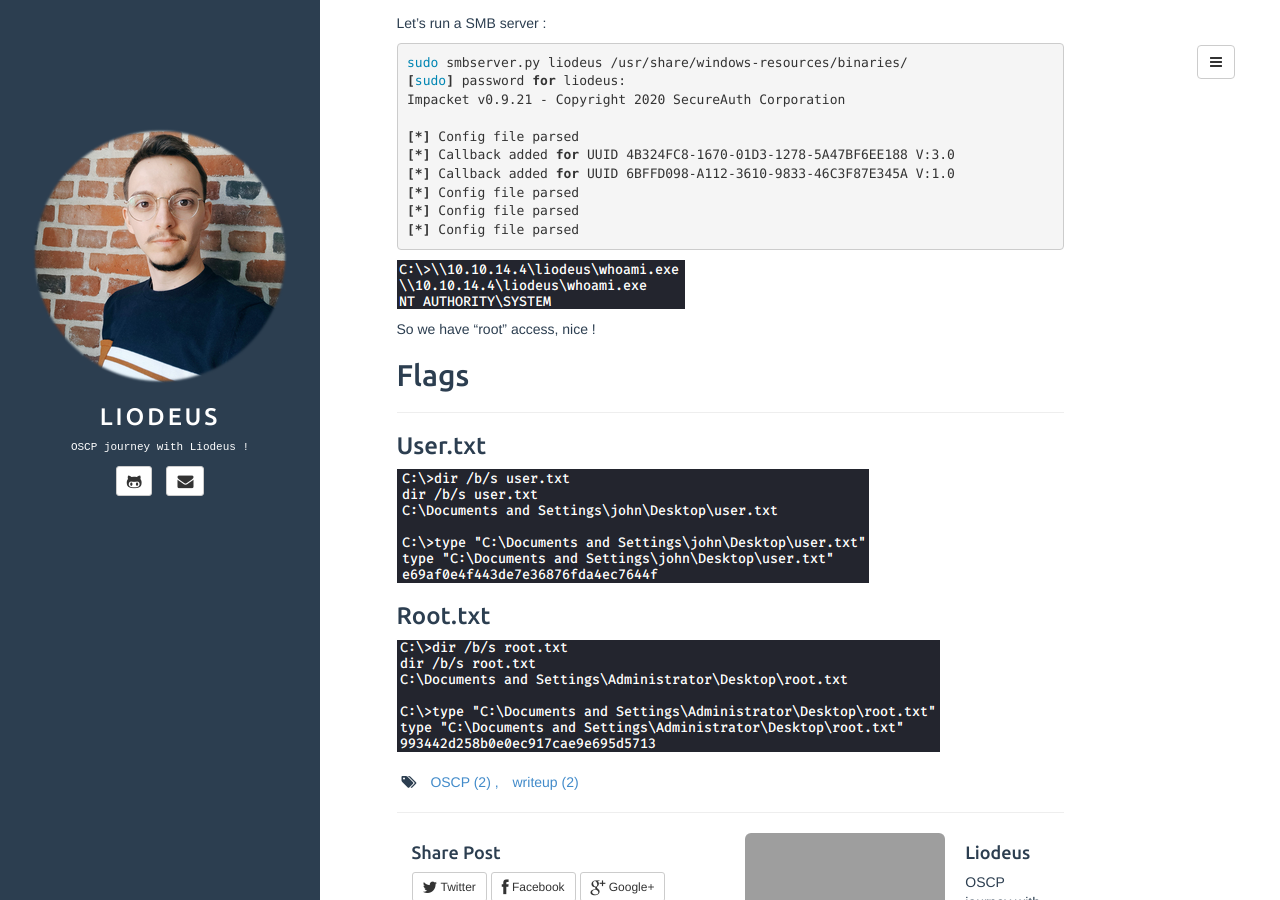
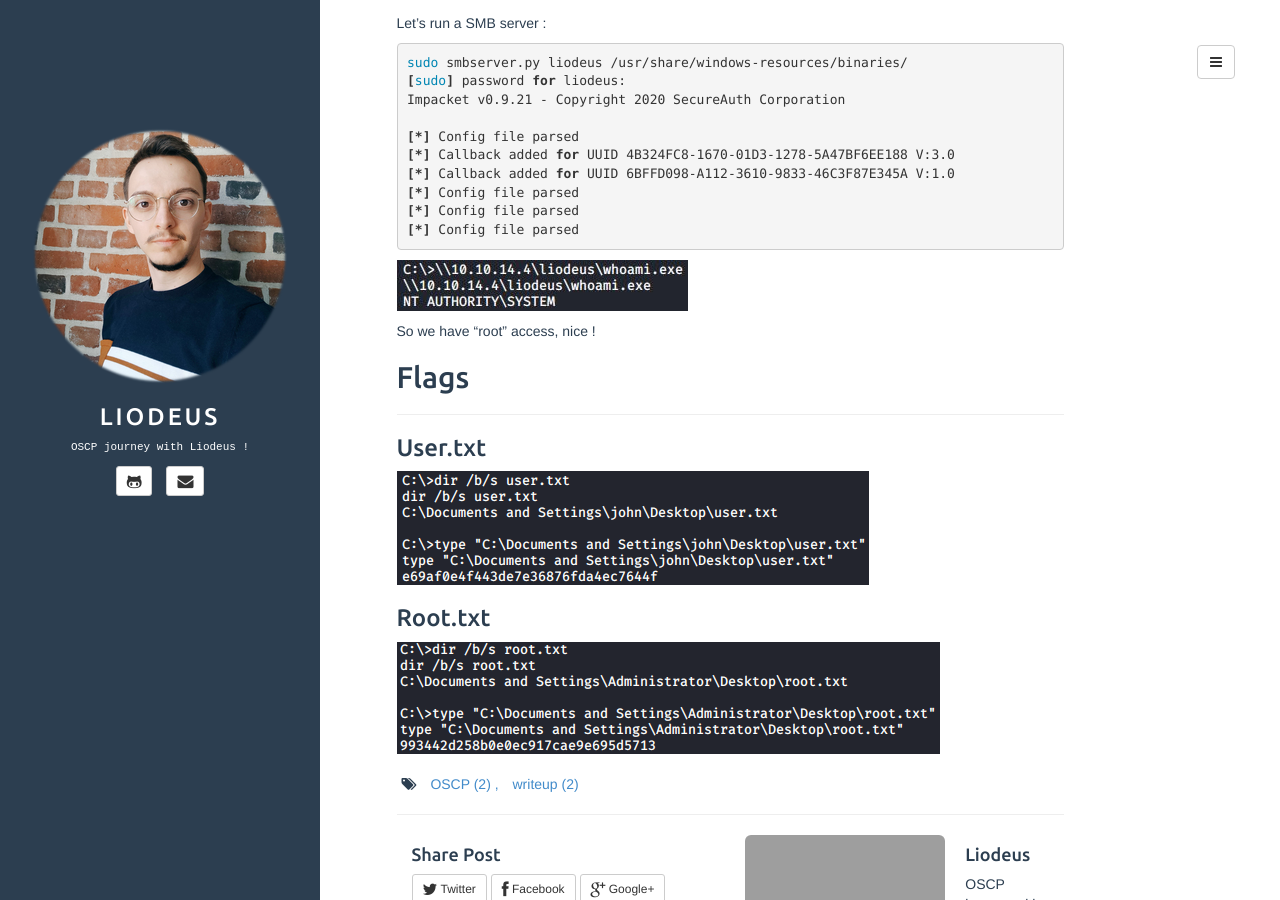
Before and after one commit to Liodeus/liodeus.github.io, a Jekyll site: the page built from _posts/2020-07-16-legacy.md, in a window 1280 px wide and 900 px high, scrolled down 4598 px. Built offline with Jekyll 4.4.1, drawn with Linux system fonts in a browser that asks for light colours; grey boxes are pictures that could not be loaded.

Commit message:
Add files via upload

````diff
--- a/_posts/2020-07-16-legacy.md
+++ b/_posts/2020-07-16-legacy.md
@@ -220,7 +220,7 @@
 [*] Config file parsed
 ```
 
-![](/assets/imgs/legacy/whoami.png)
+![](/assets/imgs/legacy/whoami.JPG)
 
 So we have "root" access, nice !
 
````
